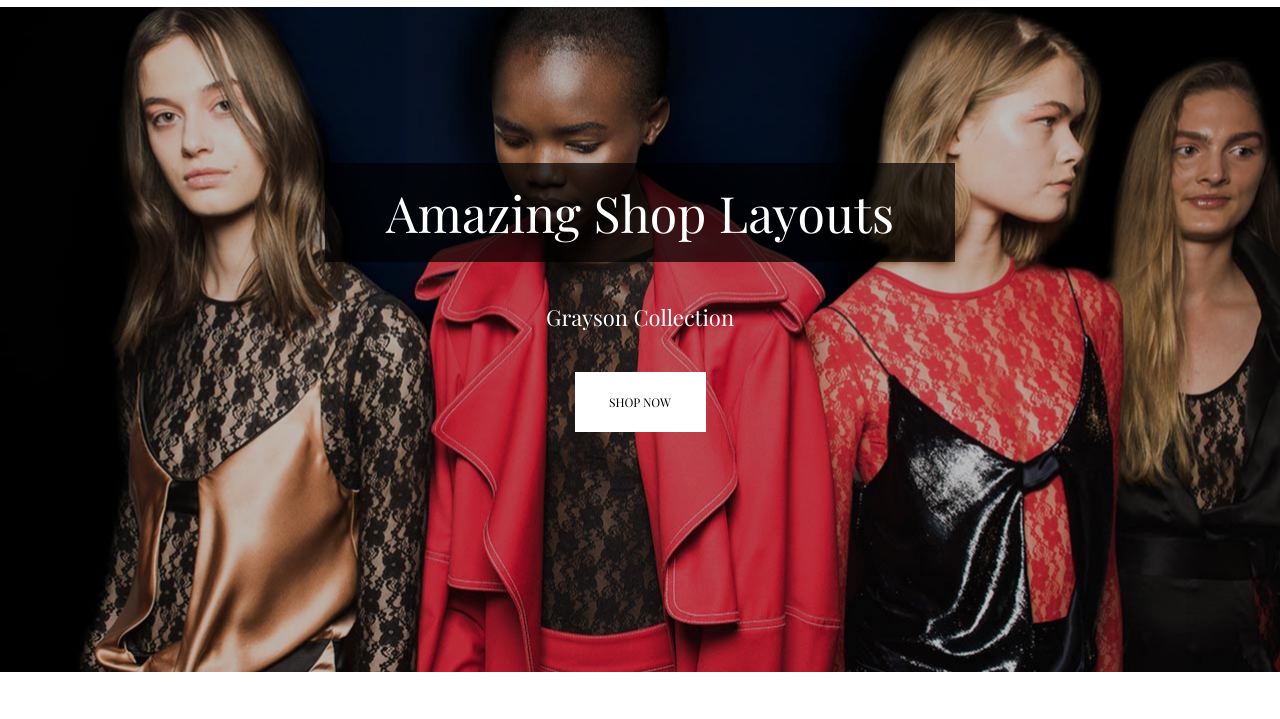
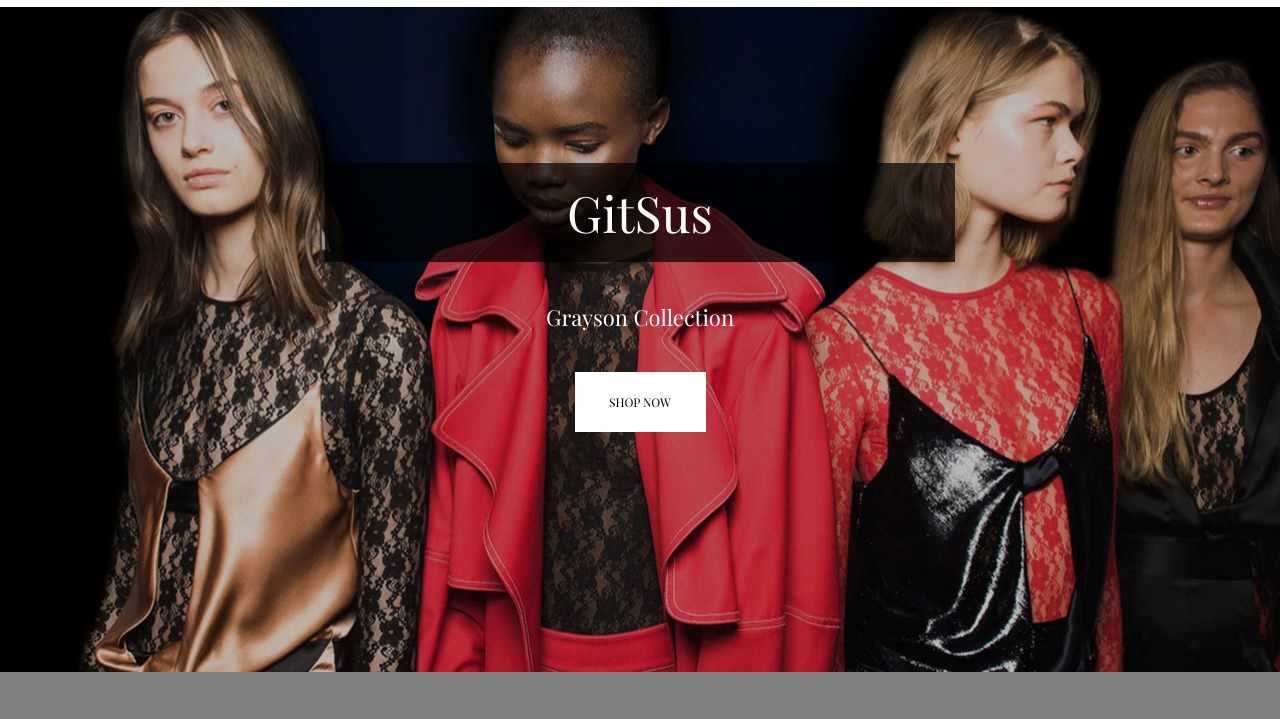
Before and after one commit to Kroklik/html-css, a plain HTML site: page index.html in a window 1280 px wide. Shown: the part 78-797 px from the top of the page. Drawn offline with Linux system fonts and the light colour scheme.

Commit message:
sigma-moment

```diff
--- a/index.html
+++ b/index.html
@@ -51,7 +51,7 @@
         </nav>
 
         <div class="header__content">
-            <h1 class="header__content-title">Amazing Shop Layouts</h1>
+            <h1 class="header__content-title">GitSus</h1>
             <p class="header__content-text">Grayson Collection</p>
             <a href="#" class="header_content-link">SHOP NOW</a>
         </div>
--- a/styles/style.css
+++ b/styles/style.css
@@ -588,3 +588,6 @@ a {
         justify-content: center;
     }
 }
+body {
+    background-color: grey;
+}
```
